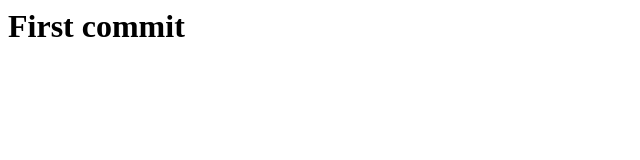
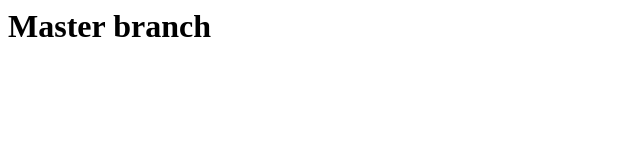
Before and after one commit to LucijaOreski/gittutorial, a plain HTML site: page index.html in a window 1280 px wide. Shown: the whole page, without its empty margins (0-640 px from the left). Drawn offline with Linux system fonts and the light colour scheme.

Commit message:
Commit master

```diff
--- a/index.html
+++ b/index.html
@@ -2,7 +2,9 @@
 <html>
     <head>
         <title>Sample project</title>
-        <h1>First commit</h1>
+        <h1>
+            Master branch
+        </h1>
         <style href="css.css" type="text/css" rel="stylesheet"></style>
     </head>
     <body class="body">
```
